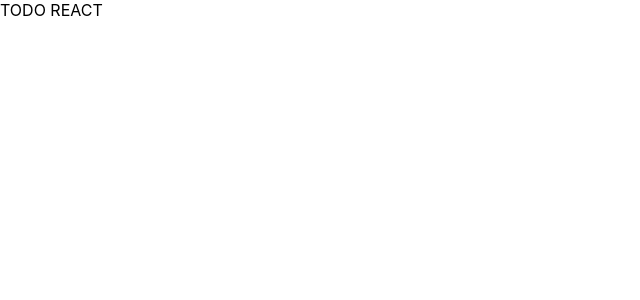
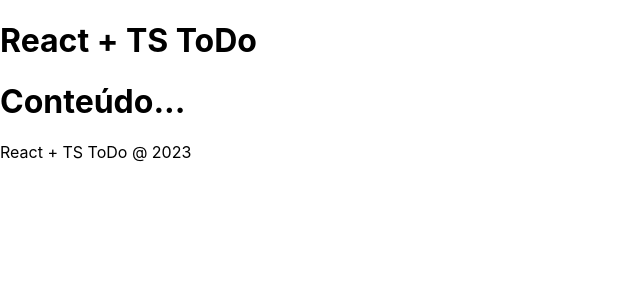
Before and after one commit to marianafaustino/18_todo_react, a React (Create React App) app: page / in a window 1280 px wide. Shown: the top 300 px of the page, without its empty margins (0-640 px from the left). Built offline with nearby package versions, Linux system fonts and the light colour scheme.

Commit message:
Iniciando componentes de cabeçalho e rodapé

```diff
--- a/src/App.tsx
+++ b/src/App.tsx
@@ -1,9 +1,17 @@
 import React from 'react';
+
+// components
+import Header from './components/Header';
+import Footer from './components/Footer';
 
 function App() {
   return (
     <div>
-      TODO REACT
+      <Header/>
+
+      <h1>Conteúdo...</h1>
+
+      <Footer/>
     </div>
   );
 }
--- /dev/null
+++ b/src/components/Footer.tsx
@@ -0,0 +1,13 @@
+import React from 'react'
+
+const Footer = () => {
+  return (
+    <footer>
+        <p>
+          <span>React + TS ToDo</span> @ 2023
+        </p>
+    </footer>
+  )
+}
+
+export default Footer
--- /dev/null
+++ b/src/components/Header.tsx
@@ -0,0 +1,12 @@
+import React from 'react'
+
+
+const Header = () => {
+  return (
+    <header>
+        <h1>React + TS ToDo</h1>
+    </header>
+  )
+}
+
+export default Header
```
